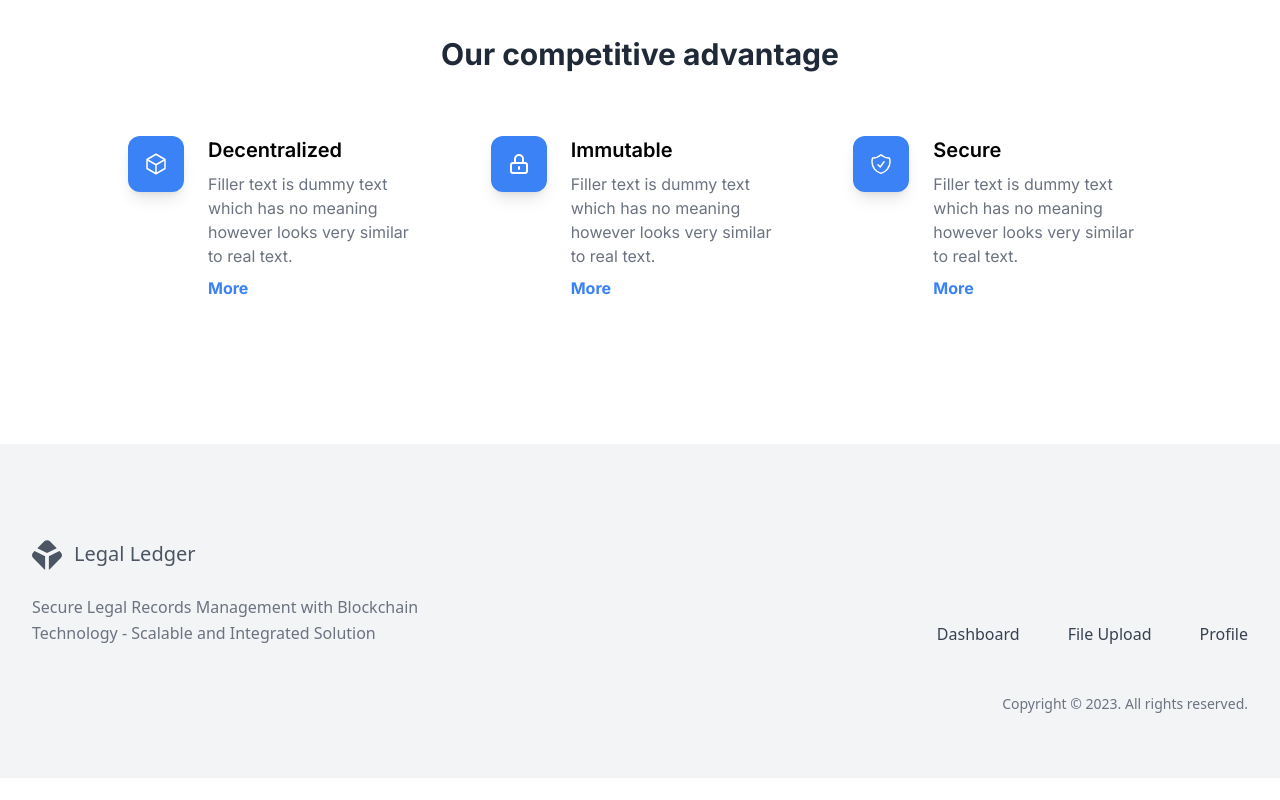
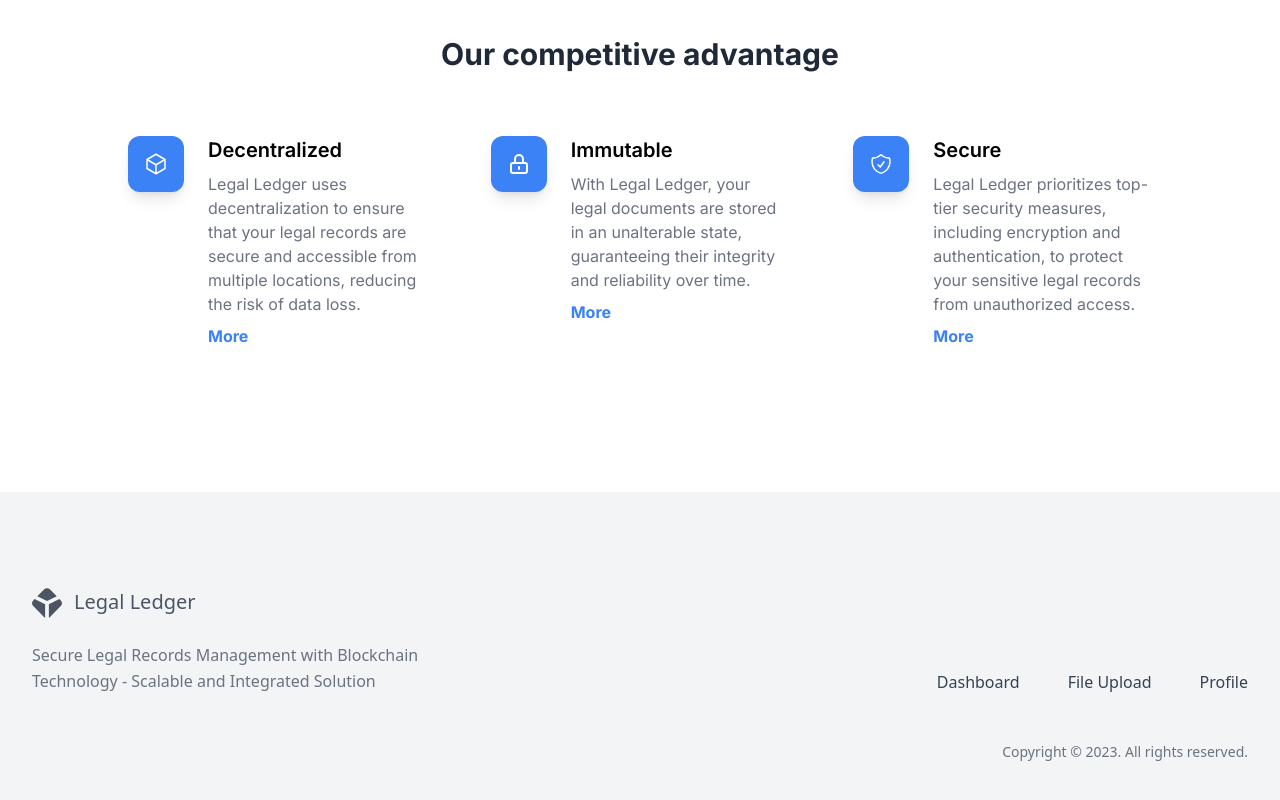
Before and after one commit to kunalkeshan/eVault-SIH-2023, a Next.js app: page / in a window 1280 px wide. Shown: the part 856-1656 px from the top of the page. Before the commit the page ends 1634 px from the top, so only its background shows below. Built offline with nearby package versions, Linux system fonts and the light colour scheme.

Commit message:
feat: updated content

```diff
--- a/components/Hero.tsx
+++ b/components/Hero.tsx
@@ -84,8 +84,9 @@ export default function Hero() {
                   Decentralized
                 </h3>
                 <p className="mb-2 text-gray-500">
-                  Filler text is dummy text which has no meaning however looks
-                  very similar to real text.
+                  Legal Ledger uses decentralization to ensure that your legal
+                  records are secure and accessible from multiple locations,
+                  reducing the risk of data loss.
                 </p>
                 <a
                   href="#"
@@ -120,8 +121,9 @@ export default function Hero() {
                   Immutable
                 </h3>
                 <p className="mb-2 text-gray-500">
-                  Filler text is dummy text which has no meaning however looks
-                  very similar to real text.
+                  With Legal Ledger, your legal documents are stored in an
+                  unalterable state, guaranteeing their integrity and
+                  reliability over time.
                 </p>
                 <a
                   href="#"
@@ -160,8 +162,9 @@ export default function Hero() {
                   Secure
                 </h3>
                 <p className="mb-2 text-gray-500">
-                  Filler text is dummy text which has no meaning however looks
-                  very similar to real text.
+                  Legal Ledger prioritizes top-tier security measures, including
+                  encryption and authentication, to protect your sensitive legal
+                  records from unauthorized access.
                 </p>
                 <a
                   href="#"
```
